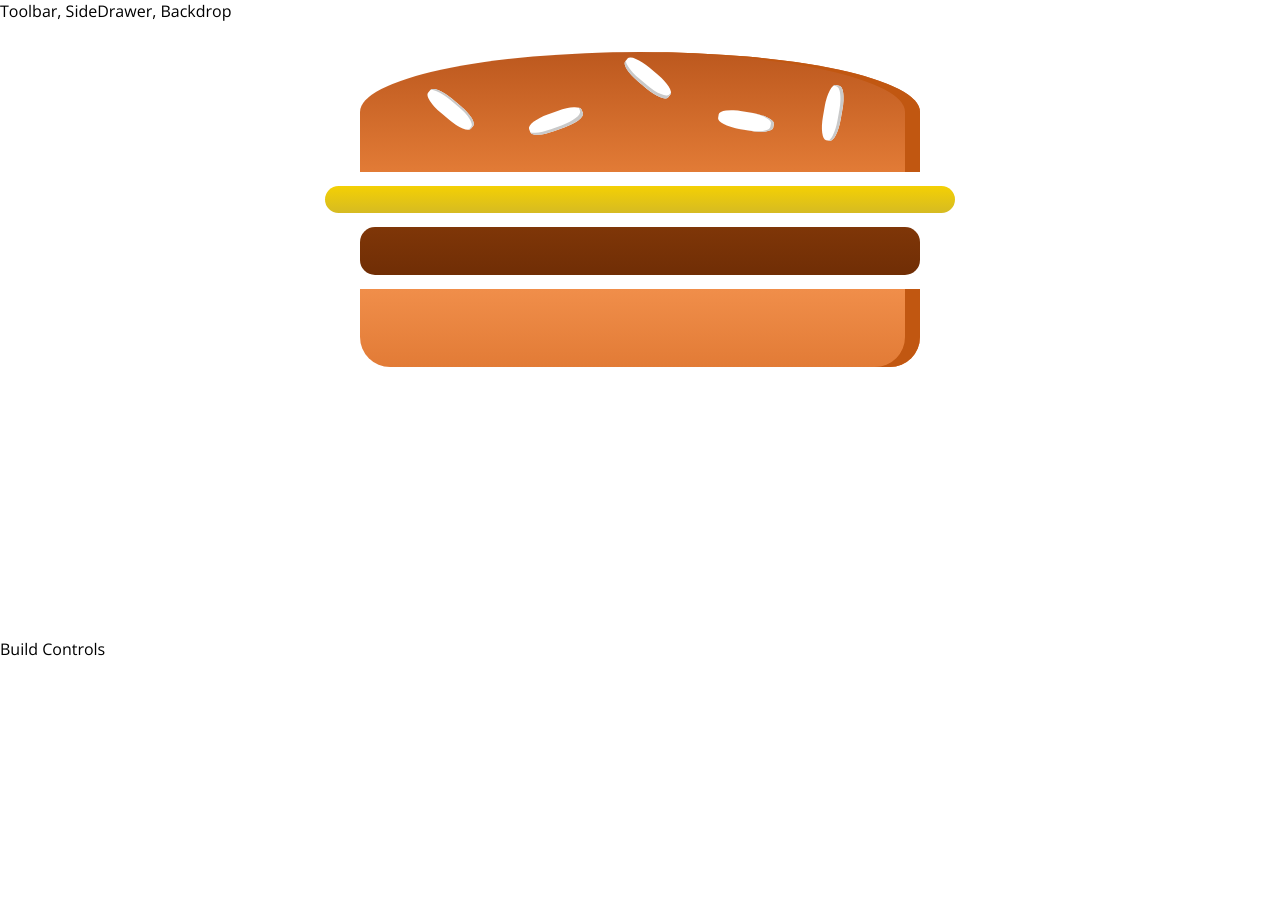
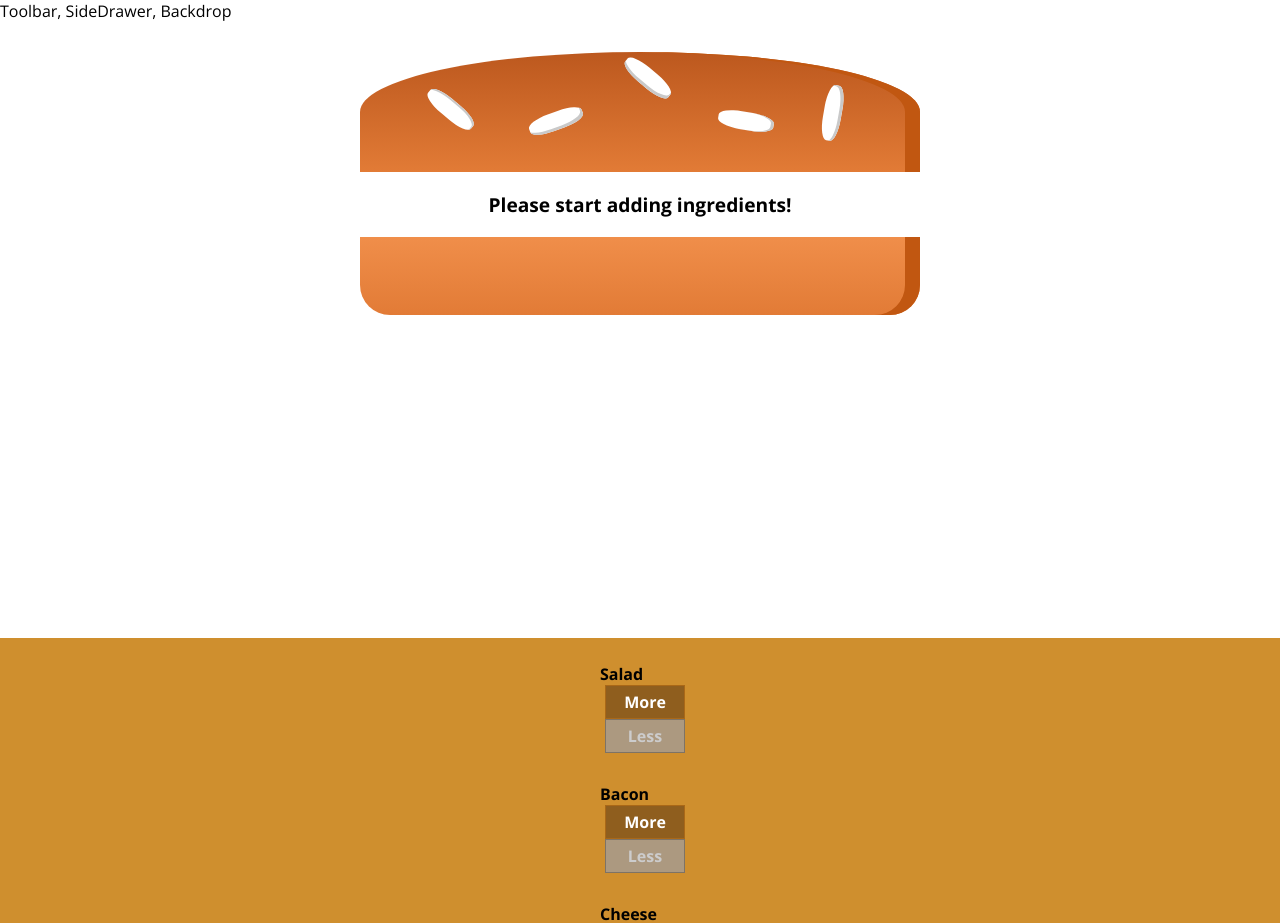
Before and after one commit to brian-liang/burger-app, a React (Create React App) app: page / in a window 1280 px wide. Shown: the top 923 px of the page. Before the commit the page ends 800 px from the top, so only its background shows below. Built offline with nearby package versions, Linux system fonts and the light colour scheme.

Commit message:
Able to add and remove ingredients

```diff
--- /dev/null
+++ b/src/components/Burger/BuildControls/BuildControl/BuildControl.js
@@ -0,0 +1,18 @@
+import React from 'react';
+
+import classes from './BuildControl.module.css';
+
+const buildControl = (props) => {
+    return (
+        <div className={classes.BuildControl}>
+            <div className={classes.Label}>
+                {props.label}
+                <button className={classes.More} onClick={props.added}>More</button>
+                <button className={classes.Less} onClick={props.deducted} disabled={props.disabled}>Less</button>
+
+            </div>
+        </div>
+    );
+}
+
+export default buildControl;
--- /dev/null
+++ b/src/components/Burger/BuildControls/BuildControl/BuildControl.module.css
@@ -0,0 +1,56 @@
+.BuildControl {
+    display: flex;
+    justify-content: space-between;
+    align-items: center;
+    margin: 5px 0;
+}
+
+.BuildControl button {
+    display: block;
+    font: inherit;
+    padding: 5px;
+    margin: 0 5px;
+    width: 80px;
+    border: 1px solid #AA6817;
+    cursor: pointer;
+    outline: none;
+}
+
+.BuildControl button:disabled {
+    background-color: #AC9980;
+    border: 1px solid #7E7365;
+    color: #ccc;
+    cursor: default;
+}
+
+.BuildControl button:hover:disabled {
+    background-color: #AC9980;
+    color: #ccc;
+    cursor: not-allowed;
+}
+
+.Label {
+    padding: 10px;
+    font-weight: bold;
+    width: 80px;
+}
+
+.BuildControl .Less {
+    background-color: #D39952;
+    color: white;
+}
+
+.BuildControl .More {
+    background-color: #8F5E1E;
+    color: white;
+}
+
+.BuildControl .Less:hover, .BuildControl .Less:active {
+    background-color: #DAA972;
+    color: white;
+}
+
+.BuildControl .More:hover,.BuildControl .More:active {
+    background-color: #99703F;
+    color: white;
+}
--- /dev/null
+++ b/src/components/Burger/BuildControls/BuildControls.js
@@ -0,0 +1,28 @@
+import React from 'react';
+
+import classes from './BuildControls.module.css';
+import BuildControl from './BuildControl/BuildControl';
+
+const controls = [
+    { label: 'Salad', type: 'salad' },
+    { label: 'Bacon', type: 'bacon' },
+    { label: 'Cheese', type: 'cheese' },
+    { label: 'Meat', type: 'meat' },
+];
+
+const buildControls = (props) => {
+    return (
+        <div className={classes.BuildControls}>
+            {controls.map(ctrl => (
+                <BuildControl
+                    key={ctrl.label}
+                    label={ctrl.label}
+                    added={() => props.ingredientAdded(ctrl.type)}
+                    deducted={() => props.ingredientRemoved(ctrl.type)}
+                    disabled={props.disabled[ctrl.type]} />
+            ))}
+        </div>
+    );
+}
+
+export default buildControls;
--- /dev/null
+++ b/src/components/Burger/BuildControls/BuildControls.module.css
@@ -0,0 +1,51 @@
+.BuildControls {
+    width: 100%;
+    background-color: #CF8F2E;
+    display: flex;
+    flex-flow: column;
+    align-items: center;
+    box-shadow: 0 2px 1px #ccc;
+    margin: auto;
+    padding: 10px 0;
+}
+
+.OrderButton {
+    background-color: #DAD735;
+    outline: none;
+    cursor: pointer;
+    border: 1px solid #966909;
+    color: #966909;
+    font-family: inherit;
+    font-size: 1.2em;
+    padding: 15px 30px;
+    box-shadow: 2px 2px 2px #966909;
+}
+
+.OrderButton:hover, .OrderButton:active {
+    background-color: #A0DB41;
+    border: 1px solid #966909;
+    color: #966909;
+}
+
+.OrderButton:disabled {
+    background-color: #C7C6C6;
+    cursor: not-allowed;
+    border: 1px solid #ccc;
+    color: #888888;
+}
+
+.OrderButton:not(:disabled) {
+    animation: enable 0.3s linear;
+}
+
+@keyframes enable {
+    0% {
+        transform: scale(1);
+    }
+    60% {
+        transform: scale(1.1);
+    }
+    100% {
+        transform: scale(1);
+    }
+}
--- a/src/components/Burger/Burger.js
+++ b/src/components/Burger/Burger.js
@@ -4,11 +4,24 @@ import classes from './Burger.module.css';
 import BurgerIngredient from './BurgerIngredient/BurgerIngredient';
 
 const burger = (props) => {
+    let transformedIngredients = Object.keys(props.ingredients)
+        .map(igKey => {
+            return [...Array(props.ingredients[igKey])].map((_, i) => {
+                return <BurgerIngredient key={igKey + i} type={igKey} />;
+            });
+        })
+        .reduce((arr, el) => {
+            return arr.concat(el)
+        }, []);
+
+    if (transformedIngredients.length === 0) {
+        transformedIngredients = <p>Please start adding ingredients!</p>
+    }
+
     return (
         <div className={classes.Burger}>
             <BurgerIngredient type='bread-top' />
-            <BurgerIngredient type='cheese' />
-            <BurgerIngredient type='meat' />
+            {transformedIngredients}
             <BurgerIngredient type='bread-bottom' />
 
         </div>
--- a/src/containers/BurgerBuilder/BurgerBuilder.js
+++ b/src/containers/BurgerBuilder/BurgerBuilder.js
@@ -2,14 +2,77 @@ import React, { Component } from 'react';
 
 import Aux from '../../hoc/Aux';
 import Burger from '../../components/Burger/Burger';
+import BuildControls from '../../components/Burger/BuildControls/BuildControls';
+
+const INGREDIENT_PRICES = {
+    salad: 0.5,
+    cheese: 0.4,
+    meat: 1.3,
+    bacon: 0.7
+}
 
 class BurgerBuilder extends Component {
-    state = {}
+    state = {
+        ingredients: {
+            salad: 0,
+            bacon: 0,
+            cheese: 0,
+            meat: 0
+        },
+        totalPrice: 5
+    }
+
+    addIngredientHandler = (type) => {
+        const oldCount = this.state.ingredients[type];
+        const updateCount = oldCount + 1;
+        const updatedIngredients = {
+            ...this.state.ingredients
+        };
+        updatedIngredients[type] = updateCount;
+        const priceAddition = INGREDIENT_PRICES[type];
+        const oldPrice = this.state.totalPrice;
+        const newPrice = oldPrice + priceAddition;
+
+        this.setState({
+            ingredients: updatedIngredients,
+            totalPrice: newPrice
+        })
+    }
+
+    removeIngredientHandler = (type) => {
+        const oldCount = this.state.ingredients[type];
+        if (oldCount <= 0) {
+            return;
+        }
+        const updateCount = oldCount - 1;
+        const updatedIngredients = {
+            ...this.state.ingredients
+        };
+        updatedIngredients[type] = updateCount;
+        const priceDeduction = INGREDIENT_PRICES[type];
+        const oldPrice = this.state.totalPrice;
+        const newPrice = oldPrice - priceDeduction;
+
+        this.setState({
+            ingredients: updatedIngredients,
+            totalPrice: newPrice
+        })
+    }
+
     render() {
+        const disabledInfo = {
+            ...this.state.ingredients
+        };
+        for (let key in disabledInfo) {
+            disabledInfo[key] = disabledInfo[key] <= 0
+        }
         return (
             <Aux>
-                <Burger />
-                <div>Build Controls</div>
+                <Burger ingredients={this.state.ingredients} />
+                <BuildControls
+                    ingredientAdded={this.addIngredientHandler}
+                    ingredientRemoved={this.removeIngredientHandler}
+                    disabled={disabledInfo} />
             </Aux>
         );
     }
```
